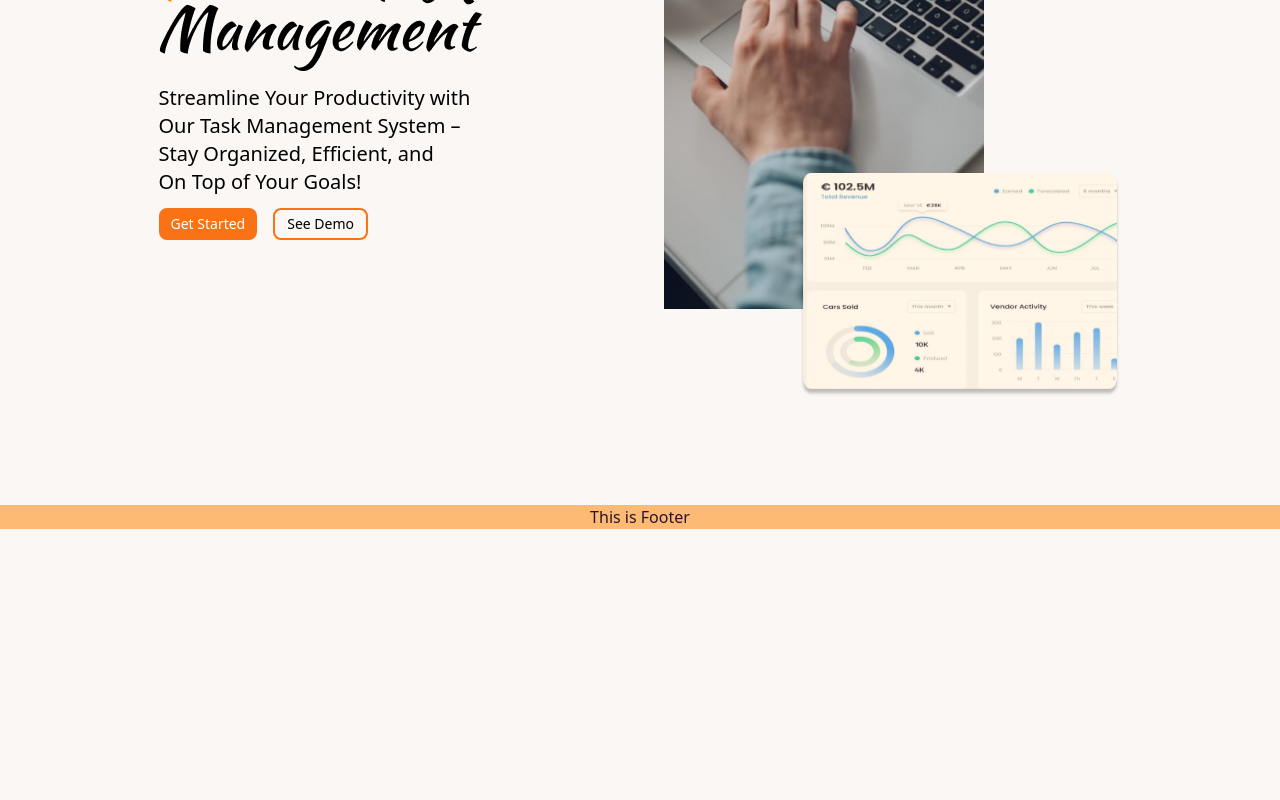
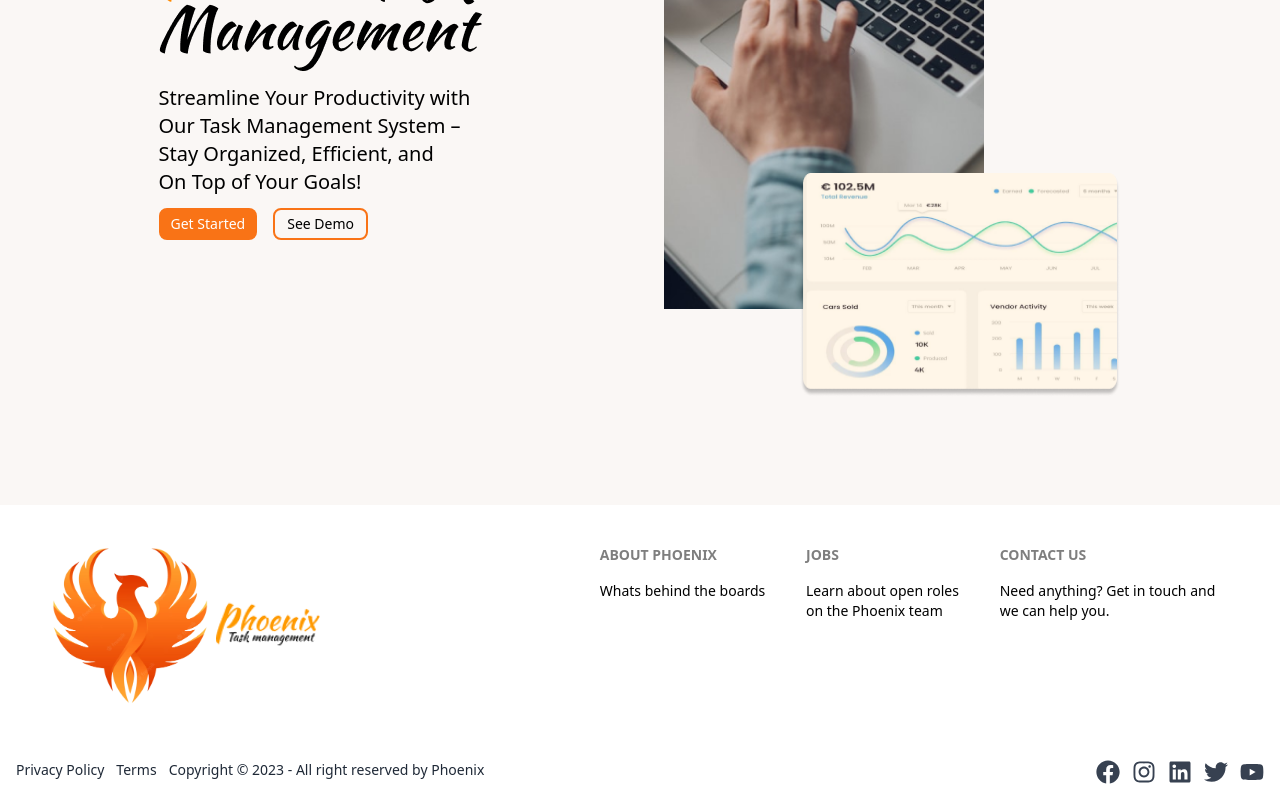
Before and after one commit to opu183059/Phoenix_Task_Management, a React (Vite) app: page / in a window 1280 px wide. Shown: the part 383-1183 px from the top of the page. Before the commit the page ends 912 px from the top, so only its background shows below. Built offline with nearby package versions, Linux system fonts and the light colour scheme.

Commit message:
footer done

```diff
--- a/src/components/common/Footer.jsx
+++ b/src/components/common/Footer.jsx
@@ -1,7 +1,44 @@
+import logo from '../../assets/phoenix_logo_without_bg.png'
+import logotext from '../../assets/phoenix_name.png'
+import { FaFacebook, FaInstagram, FaLinkedin, FaTwitter, FaYoutube } from 'react-icons/fa';
+
 const Footer = () => {
   return (
-    <div className="bg-orange-300 text-center">
-      <h1>This is Footer</h1>
+    <div>
+      <footer className="footer p-10 bg-white text-black">
+        <div className='flex items-center mx-auto'>
+          <img src={logo} alt="" className='w-[30%] h-[20%]'/>
+          <img src={logotext} alt="" className='w-[20%] h-[10%]'/>
+        </div>
+        <div>
+          <span className="footer-title">About Phoenix</span>
+          <a className="link link-hover">Whats behind the boards</a>
+        </div>
+        <div>
+          <span className="footer-title">Jobs</span>
+          <a className="link link-hover">Learn about open roles <br /> on the Phoenix team</a>
+        </div>
+        <div className='w-full'>
+          <span className="footer-title">Contact Us</span>
+          <a className="link link-hover">Need anything? Get in touch and <br /> we can help you.</a>
+        </div>
+      </footer>
+      <footer className="footer items-center p-4 bg-white text-gray-800 w-full ">
+        <div className='flex flex-col lg:flex-row gap-3 justify-between w-full'>
+          <div className="items-center flex  gap-3">
+            <p>Privacy Policy</p>
+            <p>Terms</p>
+            <p>Copyright © 2023 - All right reserved by Phoenix</p>
+          </div>
+          <div className='flex gap-3 text-gray-700 text-2xl'>
+            <FaFacebook></FaFacebook>
+            <FaInstagram></FaInstagram>
+            <FaLinkedin></FaLinkedin>
+            <FaTwitter></FaTwitter>
+            <FaYoutube></FaYoutube>
+          </div>
+        </div>
+      </footer>
     </div>
   );
 };
```
